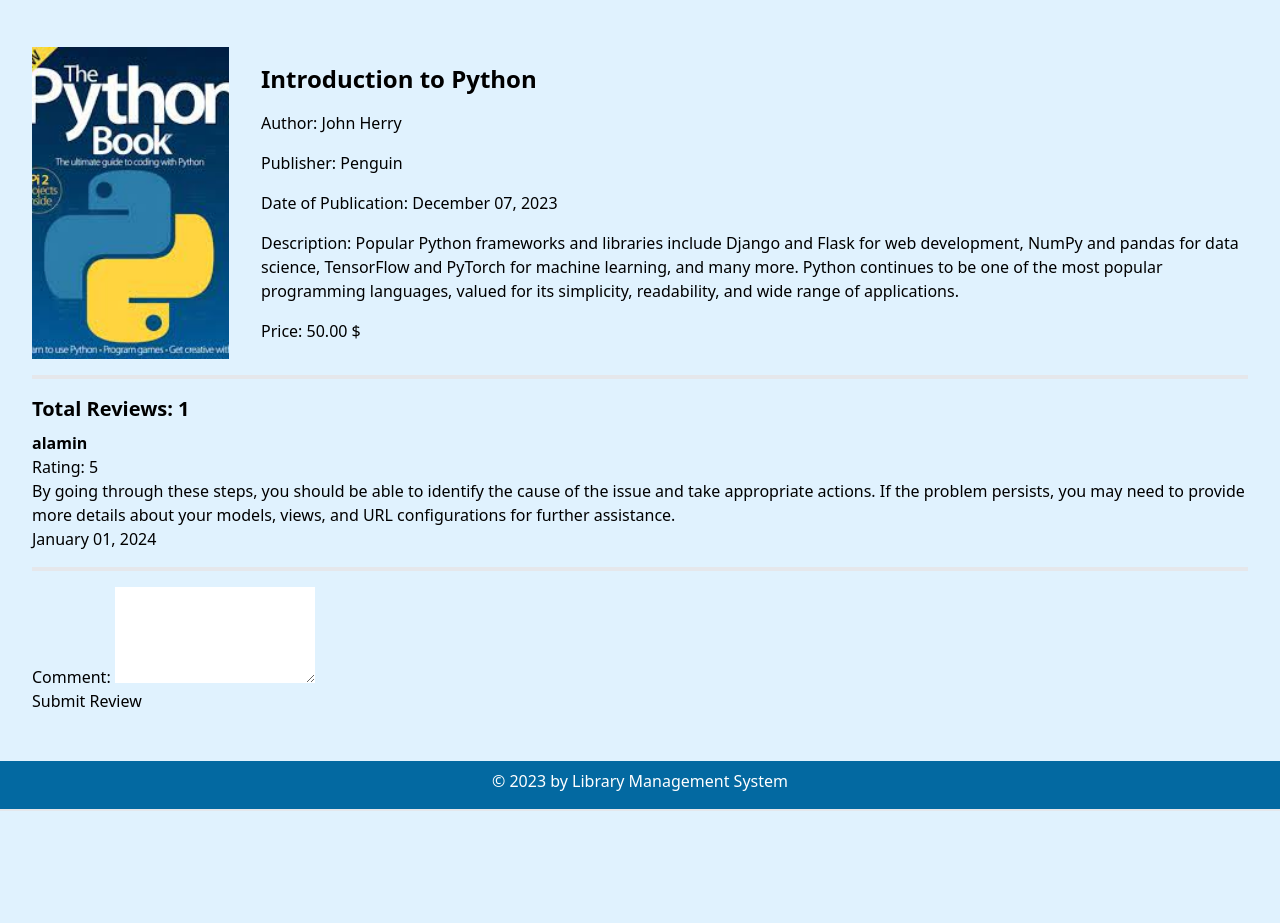
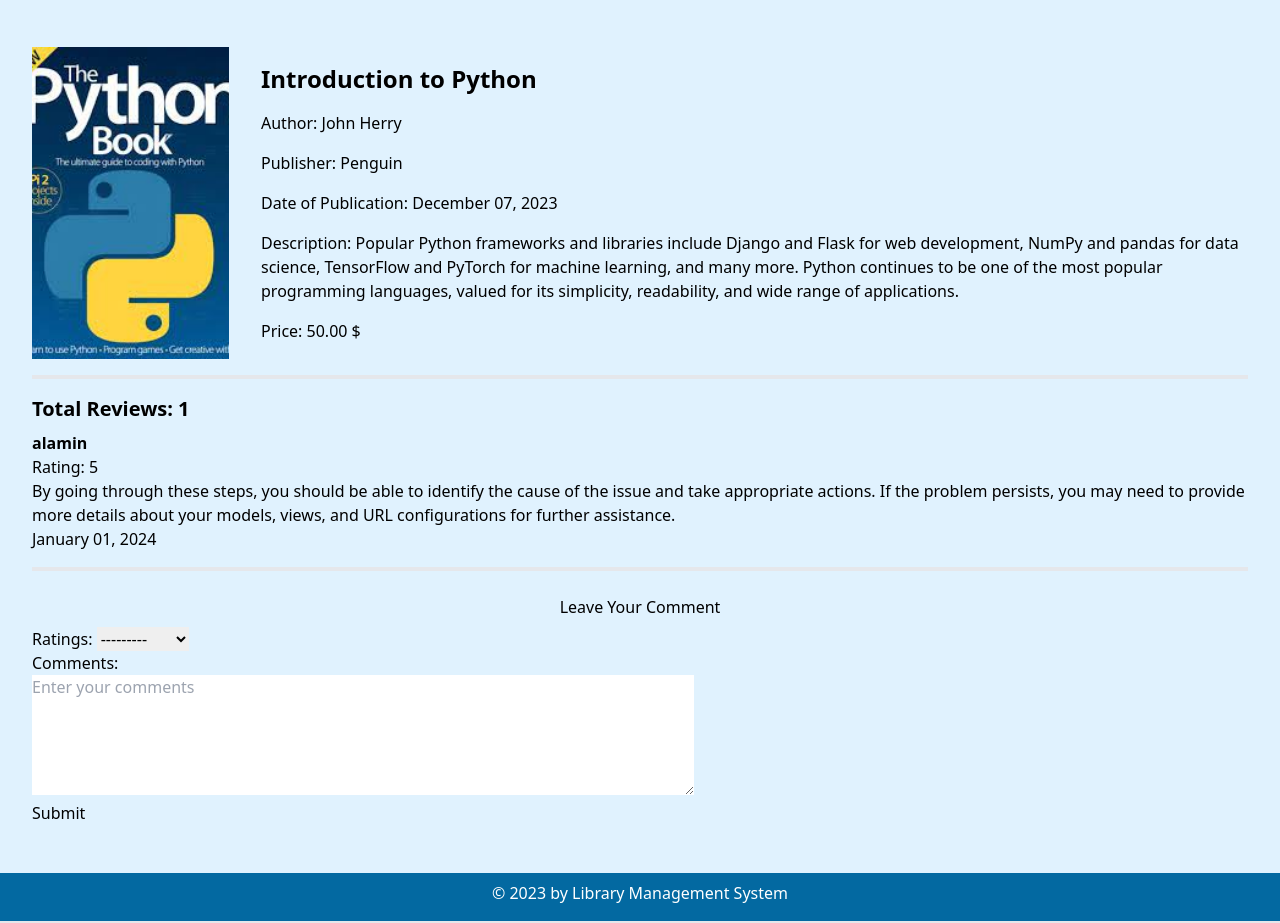
Before and after one commit to ripionck/library-management-system, a Django app: page /books/review/2/ in a window 1280 px wide. Shown: the part 65-988 px from the top of the page. Before the commit the page ends 876 px from the top, so only its background shows below. Run offline with Django 5.2, Linux system fonts and the light colour scheme; a user stored in the database is signed in; data comes from the database, SQL or seed files in the repository; both versions use the stored data as it was after the commit; some libraries are stand-ins or nearby versions.

Commit message:
added review form

```diff
--- a/books/forms.py
+++ b/books/forms.py
@@ -14,3 +14,14 @@ class ReviewForm(forms.ModelForm):
     class Meta:
         model = Review
         fields = ['rating', 'comment']
+        labels = {
+            'comment': 'Comments',
+            'rating': 'Ratings',
+        }
+    def __init__(self, *args, **kwargs):
+        super(ReviewForm, self).__init__(*args, **kwargs)
+        self.fields['comment'].widget.attrs['rows'] = 5
+        self.fields['comment'].widget.attrs['cols'] = 70
+        self.fields['comment'].widget.attrs['placeholder'] = 'Enter your comments'
+        self.fields['rating'].help_text = ''
+        self.fields['comment'].help_text = ''
--- a/books/templates/books/create_review.html
+++ b/books/templates/books/create_review.html
@@ -36,12 +36,11 @@
     {% endif %}
     <hr class="border-2 my-4 text-orange-700" />
     <!-- Comment Form -->
-    <form method="post" action="{% url 'book_review' book.id %}">
+    <h4 class="text-center py-2">Leave Your Comment</h4>
+    <form method="post" class="w-1/2">
       {% csrf_token %}
-      <label for="id_comment">Comment:</label>
-      <textarea name="comment" id="id_comment" rows="4" required></textarea>
-      <br>
-      <button type="submit">Submit Review</button>
+      {{ form }}
+      <button class="btn btn-outline-warning">Submit</button>
     </form>
   </div>
 {% endblock content %}
--- a/books/views.py
+++ b/books/views.py
@@ -7,6 +7,7 @@ from django.urls import reverse_lazy
 from .forms import AddBookForm, ReviewForm
 from django.contrib import messages
 from .models import Book, Review
+from users.models import UserProfile
 from django.core.mail import EmailMultiAlternatives
 from django.template.loader import render_to_string
 # Email Sending Function
@@ -43,6 +44,19 @@ class BookListView(ListView):
     template_name = 'book_list.html'
     context_object_name = 'books'
 
+    def get(self, request):
+        books_with_reviews = []
+
+        # Retrieve all books
+        all_books = Book.objects.all()
+
+        # Iterate through each book and retrieve its reviews
+        for book in all_books:
+            reviews = Review.objects.filter(book=book)
+            books_with_reviews.append({'book': book, 'reviews': reviews})
+
+        return render(request, self.template_name, {'books_with_reviews': books_with_reviews})
+
 class BookDetailsView(DetailView):
     model = Book
     template_name = 'books/book_details.html'
@@ -65,10 +79,13 @@ class CreateReviewView(View):
             rating = form.cleaned_data['rating']
             comment = form.cleaned_data['comment']
 
-            Review.objects.create(user=request.user.userprofile, book=book, rating=rating, comment=comment)
+            # Get the UserProfile instance corresponding to the logged-in user
+            user_profile = get_object_or_404(UserProfile, user=request.user)
+
+            Review.objects.create(user=user_profile, book=book, rating=rating, comment=comment)
 
             # You may want to add a success message or redirect to the book detail page
-            return redirect('book_detail', book_id=book.id)
+            return redirect('book_review', book_id=book.id)
 
         # If form is not valid, render the form again with errors
-        return render(request, self.template_name, {'book':book, 'form': form})
+        return render(request, self.template_name, {'book': book, 'form': form})
--- a/users/templates/users/user_login.html
+++ b/users/templates/users/user_login.html
@@ -9,9 +9,10 @@
       </div>
     {% endfor %}
   {% endif %}
+  <div class="h-screen">
     <div class="grid grid-cols-3 gap-4">
       <div></div>
-    <div class="py-2 px-3 rounded-xl bg-white mt-12">
+      <div class="py-2 px-3 rounded-xl bg-sky-200 mt-12">
         <h1 class="font-bold text-3xl text-center pb-5 shadow-md">Login</h1>
         <div class="w-full mt-10">
           <form method="post"
@@ -32,11 +33,12 @@
               {% endif %}
             {% endfor %}
             <div class="flex items-center justify-center w-full">
-            <button class="bg-blue-900 hover:bg-blue-700 text-white font-bold py-2 px-4 rounded focus:outline-none focus:shadow-outline"
+              <button class="bg-sky-700 hover:bg-sky-900 text-white font-bold py-2 px-4 rounded focus:outline-none focus:shadow-outline"
                       type="submit">Log In</button>
             </div>
           </form>
         </div>
       </div>
     </div>
+  </div>
 {% endblock %}
```
Also changed, not shown: db.sqlite3. Lines whose indentation alone changed are shown as unchanged.
